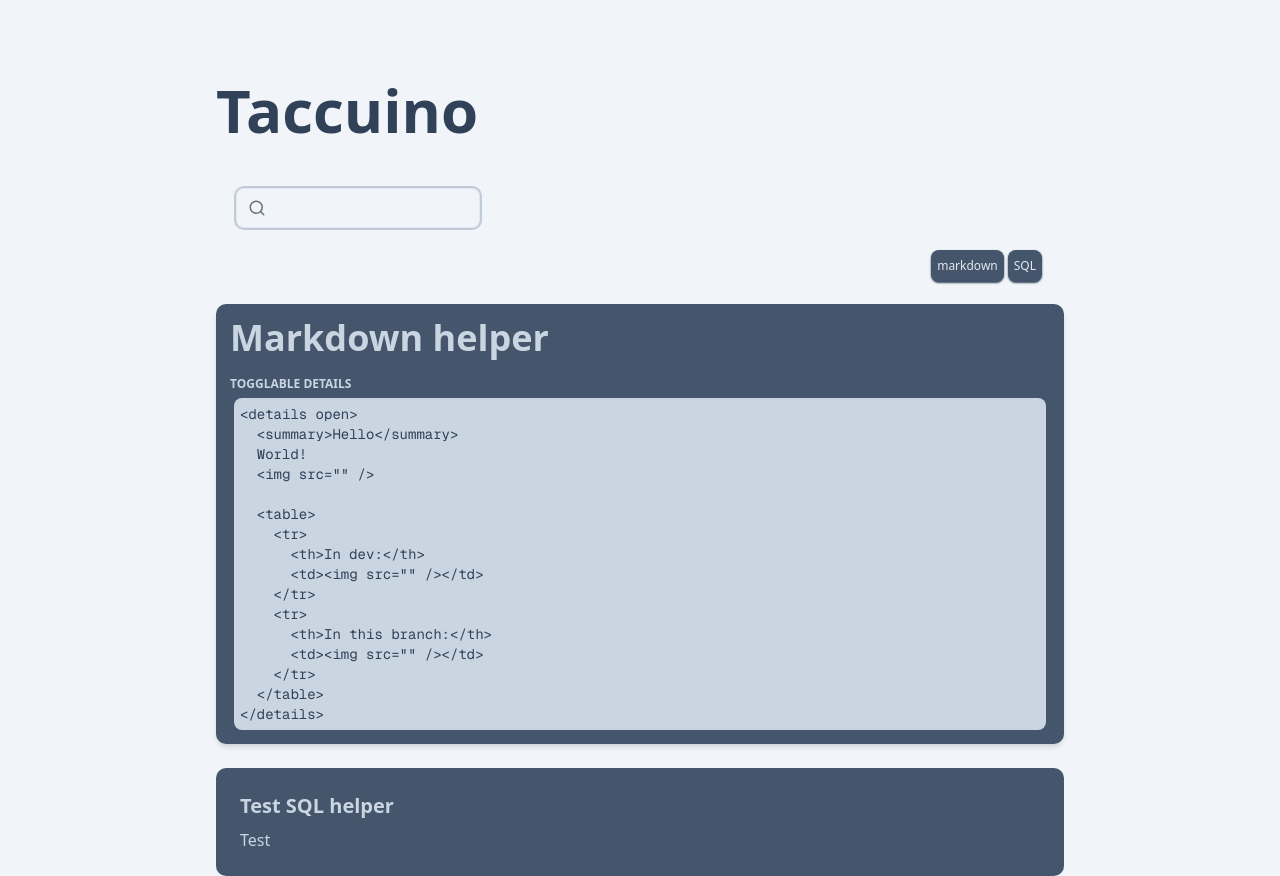
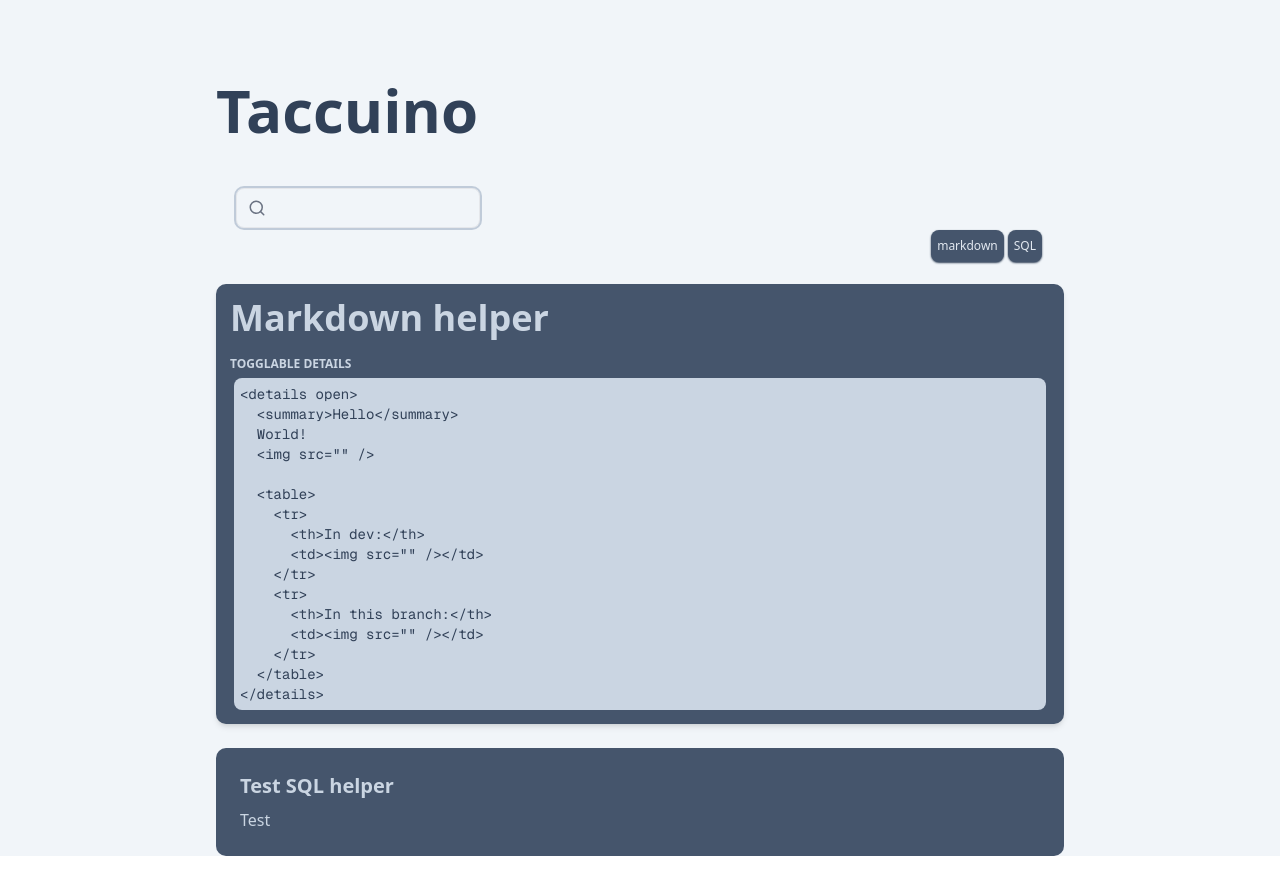
Before and after one commit to nlusano/taccuino, a Next.js app: page / in a window 1280 px wide. Built offline with nearby package versions, Linux system fonts and the light colour scheme.

Commit message:
Update labels bar top margin

```diff
--- a/src/app/filter.tsx
+++ b/src/app/filter.tsx
@@ -31,7 +31,7 @@ export default function Filter() {
   };
 
   return (
-    <div className="m-5 bg-slate-100 text-right">
+    <div className="m-5 mt-0 bg-slate-100 text-right">
       {labels.map((label) => (
         <Link
           key={label.name}
```
